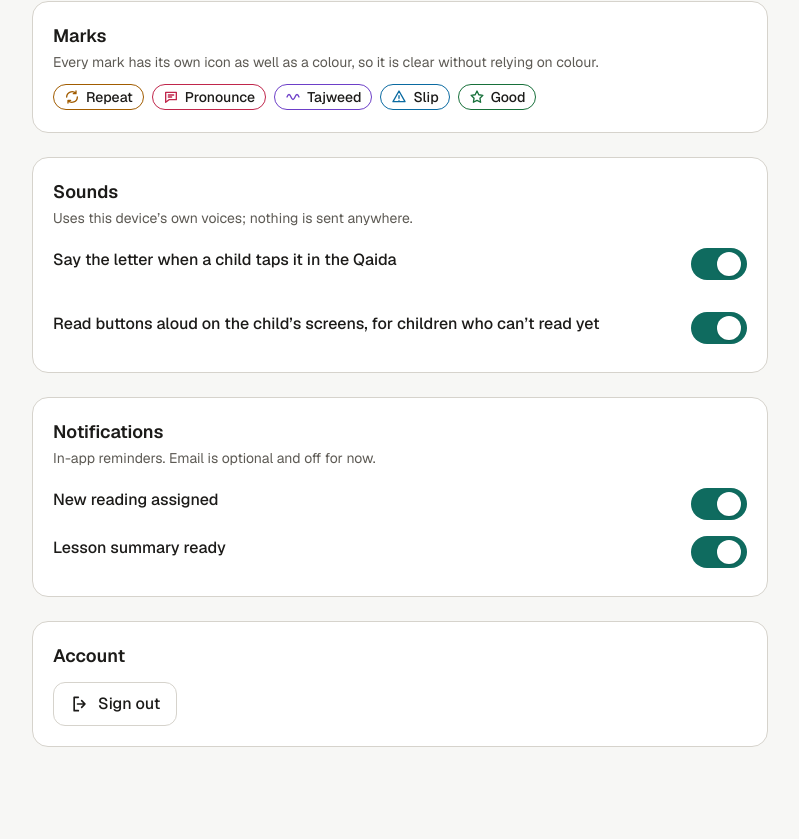
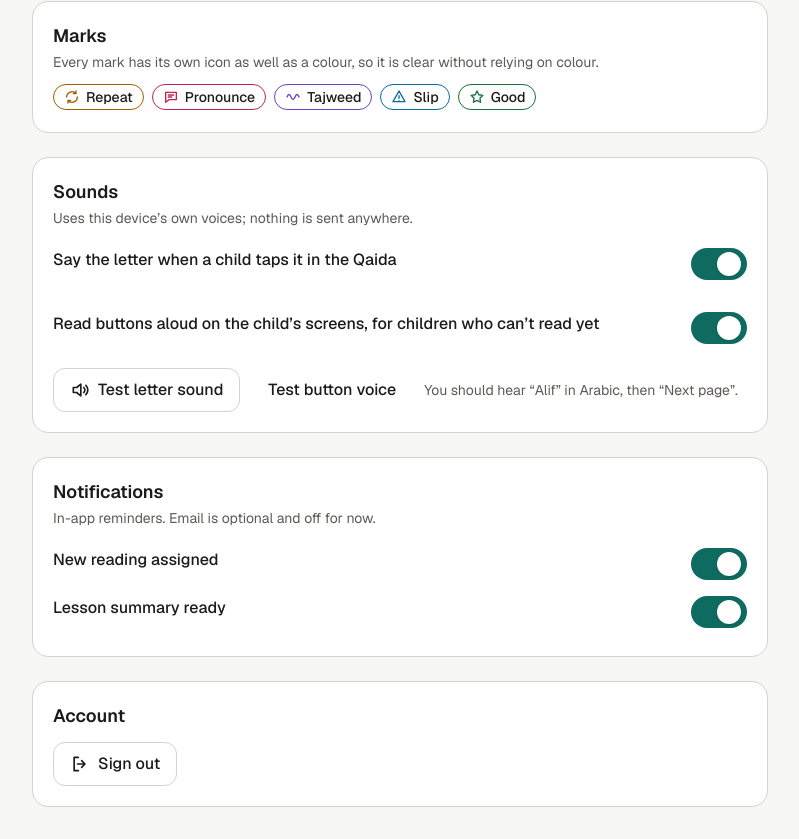
Before and after one commit to arshad75/sabaq, a Next.js app: page /settings in a window 1280 px wide. Shown: the part 1044-1883 px from the top of the page, without its empty margins (240-1039 px from the left). Before the commit the page ends 1823 px from the top, so only its background shows below. Built offline with nearby package versions, Linux system fonts and the light colour scheme.

Commit message:
fix(audio): fall back to recorded letter clip when the device voice stays silent; add sound test in settings

```diff
--- a/src/components/settings/SettingsForm.tsx
+++ b/src/components/settings/SettingsForm.tsx
@@ -10,6 +10,10 @@ import { MarkLegend } from "@/components/ui/Indicators";
 import { Button } from "@/components/ui/Button";
 import { logOut } from "@/lib/auth/actions";
 import { Skeleton } from "@/components/ui/States";
+import { letterFor, speakLetter, type LetterName } from "@/lib/qaida/letters";
+import { sayLabel } from "@/lib/audio/speak";
+
+const TEST_LETTER = letterFor(1, { id: "2:1" }) as LetterName;
 
 function ReadingPreview({ theme }: { theme: ReadingTheme }) {
   const page = usePage(1);
@@ -101,6 +105,15 @@ export function SettingsForm() {
             checked={prefs.buttonVoices}
             onChange={(v) => setPrefs({ buttonVoices: v })}
           />
+          <div className="flex flex-wrap items-center gap-3">
+            <Button variant="secondary" icon="volume" onClick={() => speakLetter(TEST_LETTER)}>
+              Test letter sound
+            </Button>
+            <Button variant="ghost" onClick={() => sayLabel("Next page")}>
+              Test button voice
+            </Button>
+            <span className="text-sm text-muted">You should hear “Alif” in Arabic, then “Next page”.</span>
+          </div>
         </div>
       </Card>
 
--- a/src/lib/qaida/letters.ts
+++ b/src/lib/qaida/letters.ts
@@ -107,13 +107,17 @@ export function canSpeakLetters(): boolean {
 /** Says the letter's Arabic name. Returns false if this device can't make a sound for it. */
 export function speakLetter(letter: LetterName): boolean {
   if (typeof window === "undefined") return false;
-  if (RECORDED.has(letter.id)) return playClip(`/audio/letters/${letter.id}.mp3`, () => speakWithVoice(letter));
-  if (speakWithVoice(letter)) return true;
+  const clipFallback = () => playClip(`/audio/letters/espeak/${letter.id}.mp3`);
+  if (RECORDED.has(letter.id)) return playClip(`/audio/letters/${letter.id}.mp3`, () => speakWithVoice(letter, clipFallback));
+  if (speakWithVoice(letter, clipFallback)) return true;
   // No Arabic voice on this device: use the generated eSpeak NG clip (scripts/make-letter-audio.sh).
-  return playClip(`/audio/letters/espeak/${letter.id}.mp3`);
+  return clipFallback();
 }
 
 let clip: HTMLAudioElement | null = null;
+let watchdog: ReturnType<typeof setTimeout> | undefined;
+// How long speech may take to start before we assume this device's engine is silent.
+const SPEECH_START_MS = 800;
 
 function playClip(src: string, onFail?: () => void): boolean {
   if (typeof Audio === "undefined") return false;
@@ -124,11 +128,13 @@ function playClip(src: string, onFail?: () => void): boolean {
   return true;
 }
 
-function speakWithVoice(letter: LetterName): boolean {
+function speakWithVoice(letter: LetterName, onSilent: () => void): boolean {
   if (!canSpeakLetters()) return false;
   const synth = window.speechSynthesis;
   if (arabicVoice === undefined) arabicVoice = findArabicVoice();
   if (arabicVoice === null) return false;
+  clearTimeout(watchdog);
+  clip?.pause();
   // Chrome can get stuck paused; cancel() only when something is actually playing.
   if (synth.paused) synth.resume();
   if (synth.speaking || synth.pending) synth.cancel();
@@ -137,6 +143,19 @@ function speakWithVoice(letter: LetterName): boolean {
   if (arabicVoice) u.voice = arabicVoice;
   u.rate = 0.8;
   u.volume = 1;
+  let started = false;
+  u.onstart = () => {
+    started = true;
+  };
+  u.onerror = () => {
+    if (!started) onSilent();
+  };
+  // Some engines (embedded browsers, voices not yet downloaded) accept speech but never play it.
+  watchdog = setTimeout(() => {
+    if (started) return;
+    synth.cancel();
+    onSilent();
+  }, SPEECH_START_MS);
   synth.speak(u);
   return true;
 }
```
Also changed, not shown: 1 other file (tests, documents, lock files or other folders).
